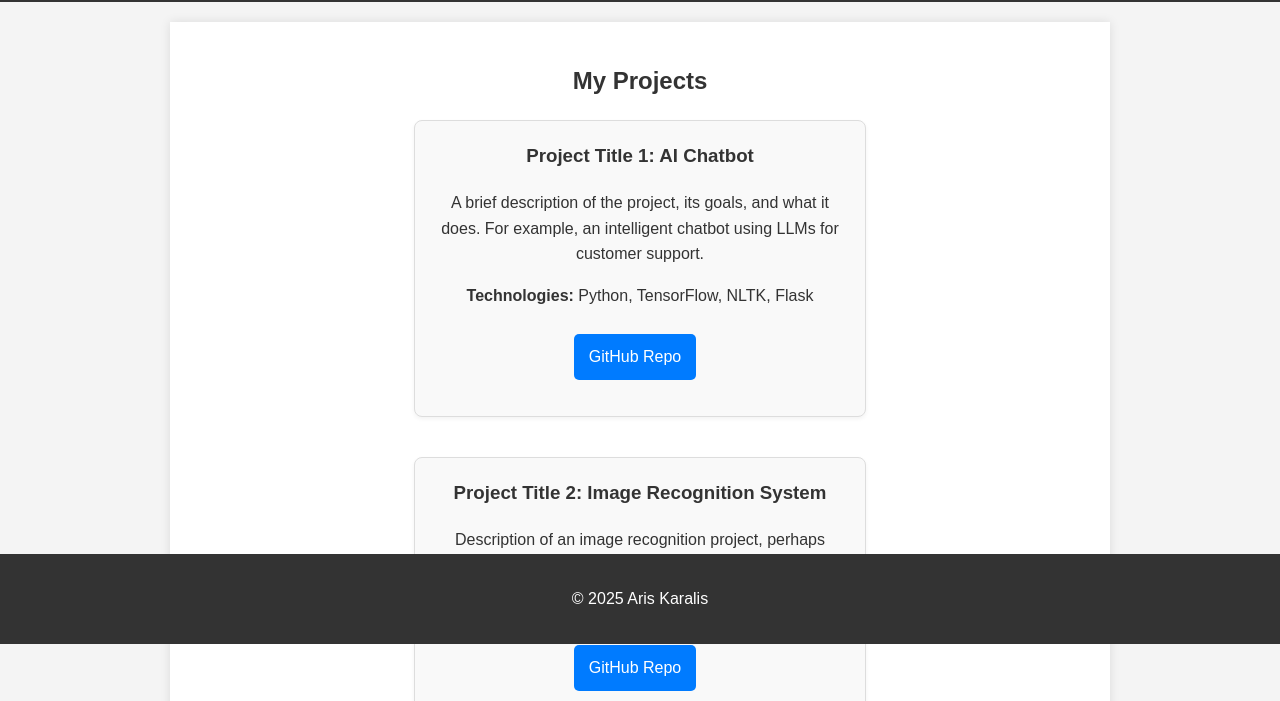
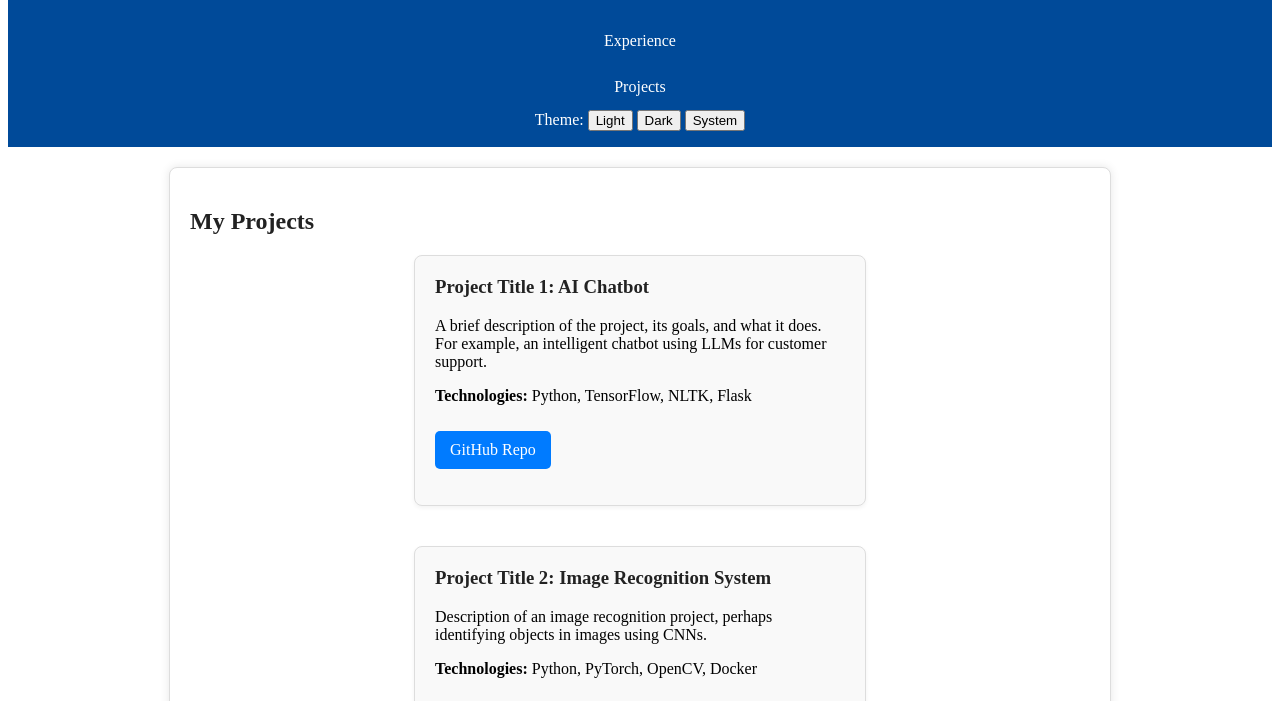
Before and after one commit to ArisKaralis/ArisKaralis.github.io, a plain HTML site: page projects.html in a window 1280 px wide. Shown: the part 156-857 px from the top of the page. Drawn offline with Linux system fonts and the light colour scheme.

Commit message:
Add colour theme

```diff
--- a/projects.html
+++ b/projects.html
@@ -14,8 +14,15 @@
                 <li><a href="index.html">Home</a></li>
                 <li><a href="cv.html">CV</a></li>
                 <li><a href="experience.html">Experience</a></li>
-                <li><a href="projects.html" class="active">Projects</a></li> </ul>
+                <li><a href="projects.html">Projects</a></li>
+            </ul>
         </nav>
+        <div class="theme-switcher">
+            Theme:
+            <button data-theme-set="light">Light</button>
+            <button data-theme-set="dark">Dark</button>
+            <button data-theme-set="system">System</button>
+        </div>
     </header>
 
     <main>
--- a/style.css
+++ b/style.css
@@ -1,74 +1,144 @@
+/* :root defines variables for the default (light) theme */
+:root {
+    --background-color: #f4f4f4;
+    --secondary-background-color: #ffffff; /* For content areas like main */
+    --card-background-color: #f9f9f9;
+    --text-color: #333333;
+    --heading-color: #222222;
+    --border-color: #dddddd;
+
+    /* Blue accent palette */
+    --primary-accent-color: #007bff;    /* A nice, standard blue */
+    --primary-accent-hover-color: #0056b3; /* Darker blue for hover */
+    --primary-accent-text-color: #ffffff; /* Text color for on top of primary accent */
+
+    /* Navigation specific */
+    --nav-background-color: #004a99; /* Darker blue for nav */
+    --nav-text-color: #ffffff;
+    --nav-hover-background-color: #003366; /* Even darker blue for nav hover */
+    --nav-active-background-color: var(--primary-accent-color); /* Use main accent blue for active */
+
+    /* Footer specific */
+    --footer-background-color: #2c3e50; /* A dark slate/blue */
+    --footer-text-color: #ecf0f1;
+
+    /* Button specific (can reuse primary accent) */
+    --button-background-color: var(--primary-accent-color);
+    --button-text-color: var(--primary-accent-text-color);
+    --button-hover-background-color: var(--primary-accent-hover-color);
+}
+
+/* Define overrides for the dark theme */
+html[data-theme='dark'] {
+    --background-color: #121212; /* Very dark grey, almost black */
+    --secondary-background-color: #1e1e1e; /* Slightly lighter dark for content areas */
+    --card-background-color: #2a2a2a;
+    --text-color: #e0e0e0; /* Light grey text */
+    --heading-color: #f5f5f5; /* Even lighter for headings */
+    --border-color: #444444;
+
+    /* Blue accent palette for dark mode - often a bit lighter/brighter */
+    --primary-accent-color: #36a6ff;
+    --primary-accent-hover-color: #007bff;
+    --primary-accent-text-color: #121212; /* Dark text on lighter blue buttons */
+
+    /* Navigation specific for dark mode */
+    --nav-background-color: #0d2c4a; /* Dark, desaturated blue */
+    --nav-text-color: #e0e0e0;
+    --nav-hover-background-color: #113b63;
+    --nav-active-background-color: var(--primary-accent-color);
+
+    /* Footer specific for dark mode */
+    --footer-background-color: #17202a;
+    --footer-text-color: #bdc3c7;
+
+    /* Button specific for dark mode */
+    --button-background-color: var(--primary-accent-color);
+    --button-text-color: var(--primary-accent-text-color);
+    --button-hover-background-color: var(--primary-accent-hover-color);
+}
+
+/* Apply a smooth transition to color changes */
+body, header, nav, main, footer, .project-card, .experience-item, .button {
+    transition: background-color 0.3s ease, color 0.3s ease, border-color 0.3s ease;
+
 body {
     font-family: sans-serif;
     line-height: 1.6;
     margin: 0;
     padding: 0;
-    background-color: #f4f4f4;
-    color: #333;
+    background-color: var(--background-color); /* USE VARIABLE */
+    color: var(--text-color); /* USE VARIABLE */
 }
 
 header {
-    background: #333;
-    color: #fff;
+    background: var(--nav-background-color); /* Changed to nav background for consistency */
+    color: var(--nav-text-color); /* USE VARIABLE */
     padding: 1rem 0;
     text-align: center;
 }
 
+header h1 {
+    margin-bottom: 0;
+    color: var(--nav-text-color); /* Ensure heading color matches */
+}
+
 main {
     padding: 20px;
-    text-align: center;
+    max-width: 900px;
+    margin: 20px auto;
+    background-color: var(--secondary-background-color); /* USE VARIABLE */
+    box-shadow: 0 0 10px rgba(0,0,0,0.1); /* Shadow might need adjustment for dark mode, or use a variable */
+    min-height: calc(100vh - 200px);
+    border: 1px solid var(--border-color); /* Added border */
+    border-radius: 8px; /* Optional rounding */
 }
+
+main h2, main h3, main h4 {
+    color: var(--heading-color); /* USE VARIABLE for headings */
+}
+
 
 footer {
     text-align: center;
-    padding: 1rem 0;
-    background: #333;
-    color: #fff;
-    position: fixed; /* Just for basic example, you might change this */
-    bottom: 0;
-    width: 100%;
+    padding: 1.5rem 0; /* Increased padding a bit */
+    background: var(--footer-background-color); /* USE VARIABLE */
+    color: var(--footer-text-color); /* USE VARIABLE */
+    /* position: fixed; was removed for better scrolling with main's min-height */
+    /* bottom: 0; */
+    /* width: 100%; */
+    margin-top: 30px; /* Add some space above the footer */
 }
 
-/* Navigation Bar Styles */
 nav ul {
-    list-style-type: none; /* Removes default bullet points */
+    list-style-type: none;
     padding: 0;
-    margin: 0; /* Add this if your header has its own padding for the h1 */
-    text-align: center; /* Centers the navigation links */
-    background-color: #444; /* Darker background for the nav bar itself */
-    overflow: hidden; /* Clear floats if you were to use them, good practice */
-}
-
-nav ul li {
-    display: inline-block; /* Makes list items appear side-by-side */
+    margin: 0;
+    text-align: center;
+    background-color: var(--nav-background-color); /* USE VARIABLE */
+    overflow: hidden;
 }
 
 nav ul li a {
-    display: block; /* Makes the entire area of li clickable */
-    color: white;
+    display: block;
+    color: var(--nav-text-color); /* USE VARIABLE */
     text-align: center;
-    padding: 14px 16px; /* Adds some space around the links */
-    text-decoration: none; /* Removes the default underline from links */
-    transition: background-color 0.3s ease; /* Smooth transition for hover effect */
+    padding: 14px 16px;
+    text-decoration: none;
+    transition: background-color 0.3s ease;
 }
 
 nav ul li a:hover {
-    background-color: #555; /* Slightly lighter background on hover */
-    color: #ddd; /* Slightly lighter text on hover */
+    background-color: var(--nav-hover-background-color); /* USE VARIABLE */
+    color: var(--nav-text-color); /* Or a slightly different hover text color if defined */
 }
 
-/* Style for the active page link (optional, but good for UX) */
 nav ul li a.active {
-    background-color: #007bff; /* A distinct color for the active page */
-    color: white;
+    background-color: var(--nav-active-background-color); /* USE VARIABLE */
+    color: var(--primary-accent-text-color); /* USE VARIABLE */
 }
 
-/* Adjust header h1 if nav is inside it and you want them on same line or styled differently */
-header h1 {
-    /* If you want h1 and nav on the same visual line, you might need flexbox on the header */
-    /* For now, keeping them stacked is simpler with current CSS */
-    margin-bottom: 0; /* Remove space below h1 if nav is directly after */
-}
+
 
 /* General main content styling update */
 main {
@@ -88,40 +158,42 @@ main {
 .button {
     display: inline-block;
     padding: 10px 15px;
-    background-color: #007bff;
-    color: white;
+    background-color: var(--button-background-color); /* USE VARIABLE */
+    color: var(--button-text-color); /* USE VARIABLE */
     text-decoration: none;
     border-radius: 5px;
     margin-top: 10px;
     margin-right: 10px;
     transition: background-color 0.3s ease;
+    border: none; /* Remove default border if any */
 }
 
 .button:hover {
-    background-color: #0056b3;
+    background-color: var(--button-hover-background-color); /* USE VARIABLE */
 }
 
-/* Basic Project Card Styling */
+.project-card, .experience-item { /* Combined for similar styling */
+    background-color: var(--card-background-color); /* USE VARIABLE */
+    border: 1px solid var(--border-color); /* USE VARIABLE */
+    border-radius: 8px;
+    padding: 20px; /* Increased padding a bit for cards */
+    /* width, box-shadow, margin-bottom, etc. as before */
+    /* ... keep your existing layout styles like flex, gap, width for .project-grid and .project-card ... */
+}
 .project-grid {
     display: flex;
-    flex-wrap: wrap; /* Allow cards to wrap to next line */
-    gap: 20px; /* Space between cards */
-    justify-content: center; /* Center cards if they don't fill the row */
+    flex-wrap: wrap;
+    gap: 20px;
+    justify-content: center;
 }
-
 .project-card {
-    background-color: #f9f9f9;
-    border: 1px solid #ddd;
-    border-radius: 8px;
-    padding: 20px;
-    width: calc(50% - 40px); /* Two cards per row, considering gap and padding */
-    box-shadow: 0 2px 4px rgba(0,0,0,0.05);
-    margin-bottom: 20px; /* If not using gap or for single column on small screens */
+     width: calc(50% - 40px); /* Adjust as needed for responsiveness and gap */
+     box-shadow: 0 2px 4px rgba(0,0,0,0.05); /* This shadow is subtle, might be okay for dark too */
+     margin-bottom: 20px;
 }
-
-.project-card h3 {
+.project-card h3, .experience-item h3 {
     margin-top: 0;
-    color: #333;
+    color: var(--heading-color); /* USE VARIABLE */
 }
 
 /* Responsive: one card per row on smaller screens */
```
Also changed, not shown: cv.html (+8 -1 lines), experience.html (+8 -1 lines), index.html (+9 -2 lines).
